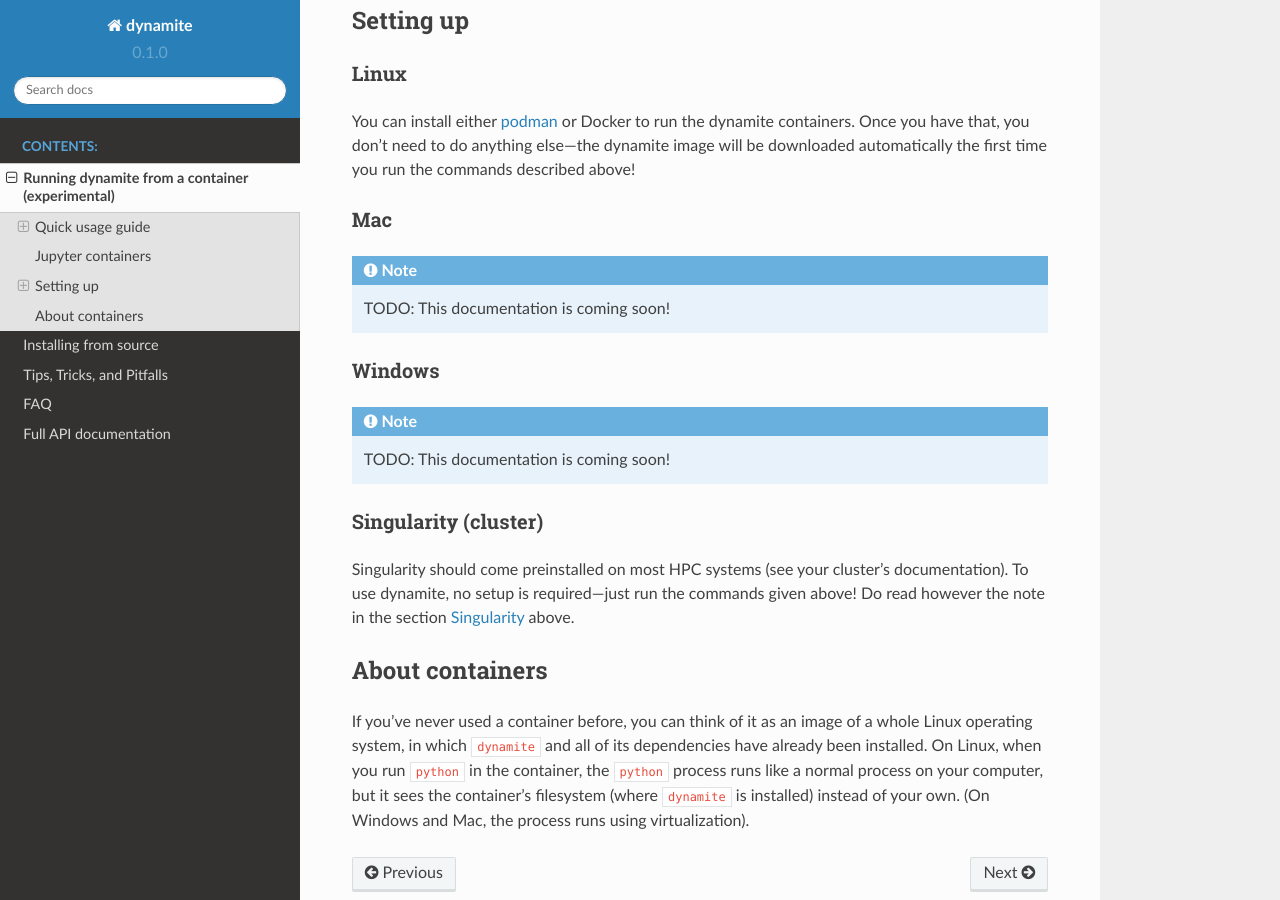
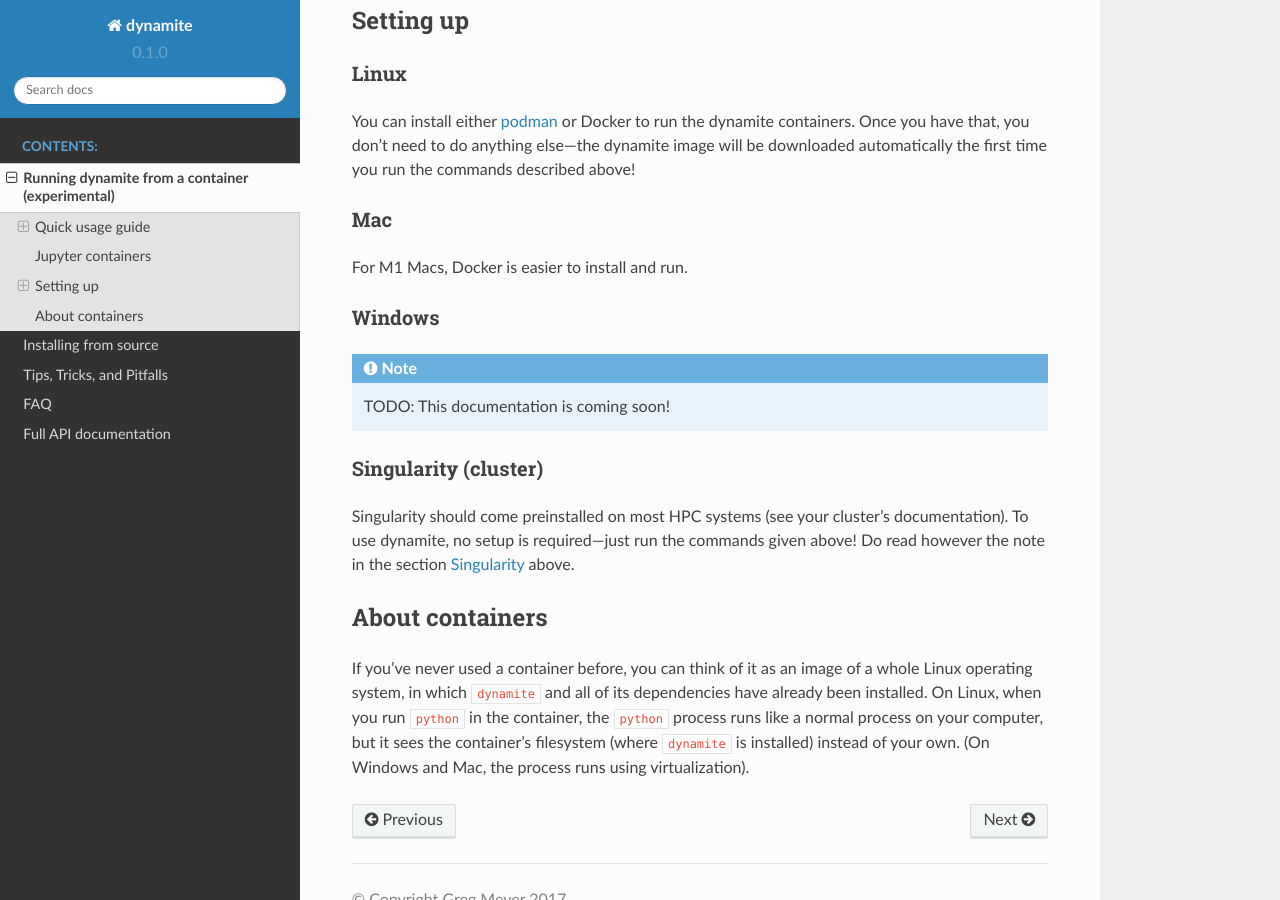
Before and after one commit to GregDMeyer/dynamite, a Sphinx documentation site: the page built from docs/containers.rst, in a window 1280 px wide and 900 px high, scrolled down 2365 px. Built offline with Sphinx 7.4.7 and the Read the Docs theme 2.0.0, drawn with Linux system fonts in a browser that asks for light colours.

Commit message:
added mac docker documentation

```diff
--- a/docs/containers.rst
+++ b/docs/containers.rst
@@ -116,8 +116,7 @@
 Mac
 ---
 
-.. note::
-   TODO: This documentation is coming soon!
+For M1 Macs, Docker is easier to install and run.
 
 Windows
 -------
```
